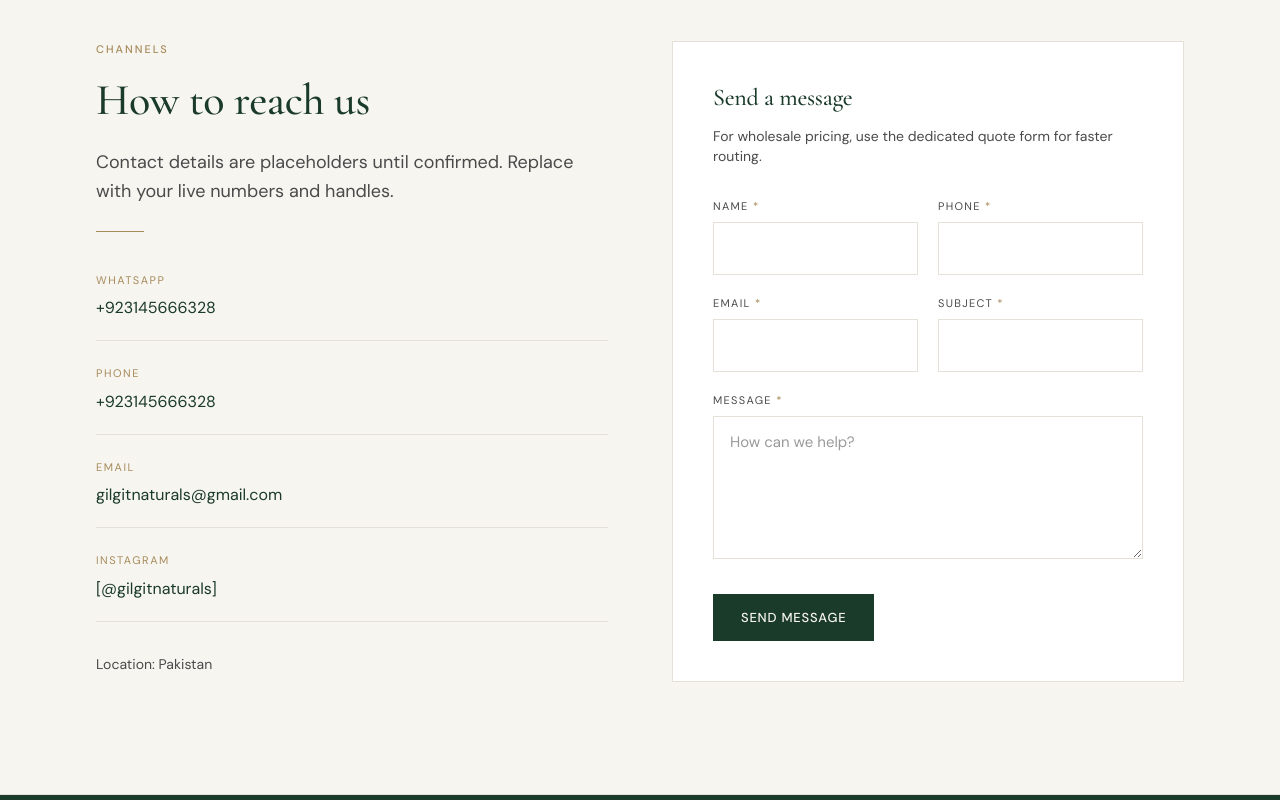
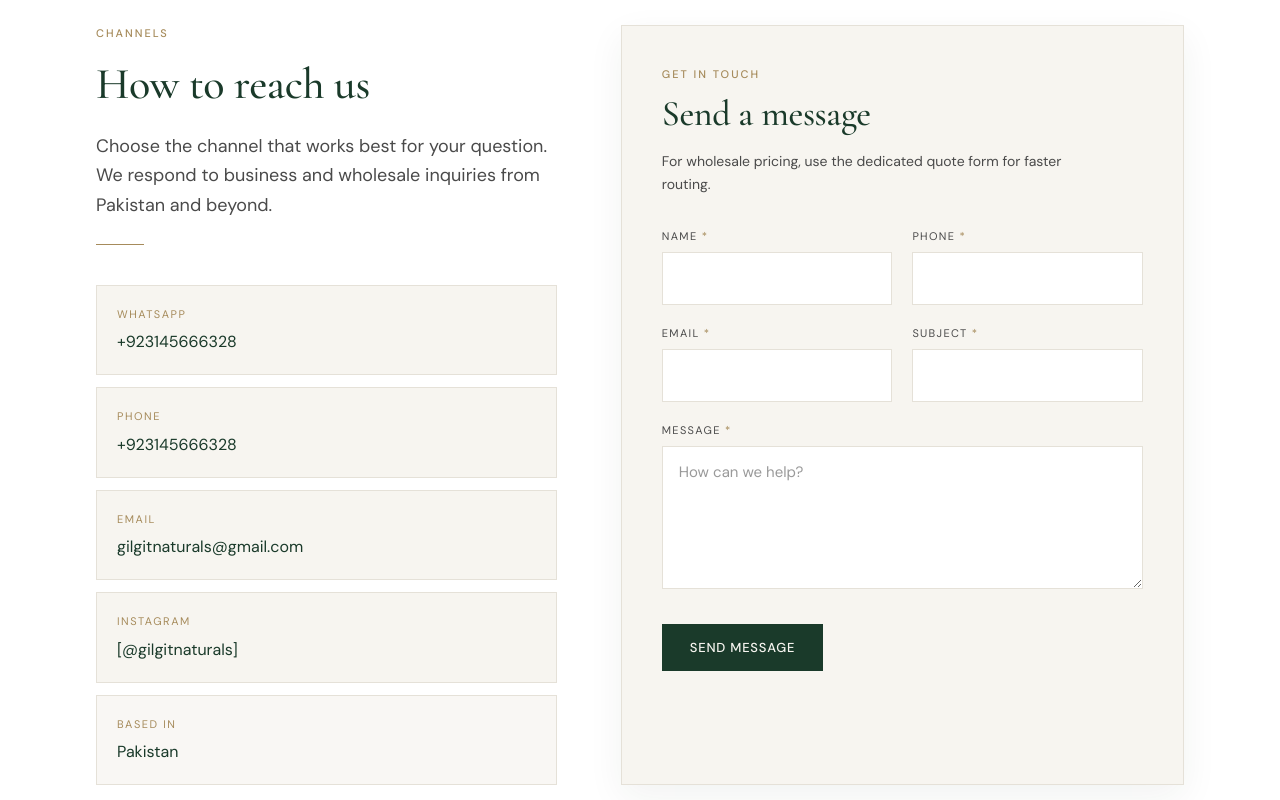
Before and after one commit to npvt-a11y/gn, a Next.js app: page /contact in a window 1280 px wide. Shown: the part 580-1380 px from the top of the page. Built offline with nearby package versions, Linux system fonts and the light colour scheme.

Commit message:
Refine contact page layout
Co-authored-by: Copilot App <223556219+Copilot@users.noreply.github.com>

```diff
--- a/src/app/contact/page.tsx
+++ b/src/app/contact/page.tsx
@@ -4,6 +4,7 @@ import { Reveal } from "@/components/ui/Reveal";
 import { PageHero, SectionHeader } from "@/components/ui/SectionHeader";
 import { CONTACT } from "@/lib/constants";
 import { createMetadata } from "@/lib/seo";
+import Link from "next/link";
 
 export const metadata = createMetadata({
   title: "Contact",
@@ -13,9 +14,13 @@ export const metadata = createMetadata({
 });
 
 const channels = [
-  { label: "WhatsApp", value: CONTACT.whatsapp },
-  { label: "Phone", value: CONTACT.phone },
-  { label: "Email", value: CONTACT.email },
+  {
+    label: "WhatsApp",
+    value: CONTACT.whatsapp,
+    href: `https://wa.me/${CONTACT.whatsapp.replace(/\D/g, "")}`,
+  },
+  { label: "Phone", value: CONTACT.phone, href: `tel:${CONTACT.phone}` },
+  { label: "Email", value: CONTACT.email, href: `mailto:${CONTACT.email}` },
   { label: "Instagram", value: CONTACT.instagram },
 ];
 
@@ -30,34 +35,52 @@ export default function ContactPage() {
         <Button href="/request-quote">Wholesale Inquiry</Button>
       </PageHero>
 
-      <section className="mx-auto max-w-6xl px-6 py-20 lg:px-8 lg:py-28">
-        <div className="grid gap-16 lg:grid-cols-2">
-          <Reveal>
+      <section className="bg-white">
+        <div className="mx-auto grid max-w-6xl gap-10 px-6 py-16 lg:grid-cols-[0.9fr_1.1fr] lg:gap-16 lg:px-8 lg:py-24">
+          <Reveal className="h-full">
             <SectionHeader
               eyebrow="Channels"
               title="How to reach us"
-              description="Contact details are placeholders until confirmed. Replace with your live numbers and handles."
+              description="Choose the channel that works best for your question. We respond to business and wholesale inquiries from Pakistan and beyond."
               className="mb-10"
             />
-            <ul className="space-y-6">
+            <ul className="grid gap-3 sm:grid-cols-2 lg:grid-cols-1">
               {channels.map((c) => (
-                <li key={c.label} className="border-b border-border pb-5">
+                <li
+                  key={c.label}
+                  className="border border-border bg-cream p-5 transition-colors hover:border-gold/60"
+                >
                   <p className="text-[11px] tracking-[0.14em] text-gold uppercase">
                     {c.label}
                   </p>
-                  <p className="mt-2 text-base text-forest">{c.value}</p>
+                  {c.href ? (
+                    <Link
+                      href={c.href}
+                      className="mt-2 block break-words text-base text-forest underline-offset-4 hover:underline"
+                    >
+                      {c.value}
+                    </Link>
+                  ) : (
+                    <p className="mt-2 text-base text-forest">{c.value}</p>
+                  )}
                 </li>
               ))}
             </ul>
-            <p className="mt-8 text-sm text-charcoal-muted">
-              Location: {CONTACT.location}
-            </p>
+            <div className="mt-3 border border-border bg-cream-dark/40 p-5">
+              <p className="text-[11px] tracking-[0.14em] text-gold uppercase">
+                Based in
+              </p>
+              <p className="mt-2 text-base text-forest">{CONTACT.location}</p>
+            </div>
           </Reveal>
 
-          <Reveal delay={2}>
-            <div className="border border-border bg-white p-6 md:p-10">
-              <h2 className="font-serif text-2xl text-forest">Send a message</h2>
-              <p className="mt-3 mb-8 text-sm text-charcoal-muted">
+          <Reveal delay={2} className="h-full">
+            <div className="h-full border border-border bg-cream p-6 shadow-[0_12px_35px_rgba(26,58,42,0.06)] md:p-10">
+              <p className="eyebrow">Get in touch</p>
+              <h2 className="mt-3 font-serif text-3xl text-forest md:text-4xl">
+                Send a message
+              </h2>
+              <p className="mt-4 mb-8 max-w-md text-sm leading-relaxed text-charcoal-muted">
                 For wholesale pricing, use the dedicated quote form for faster
                 routing.
               </p>
```
